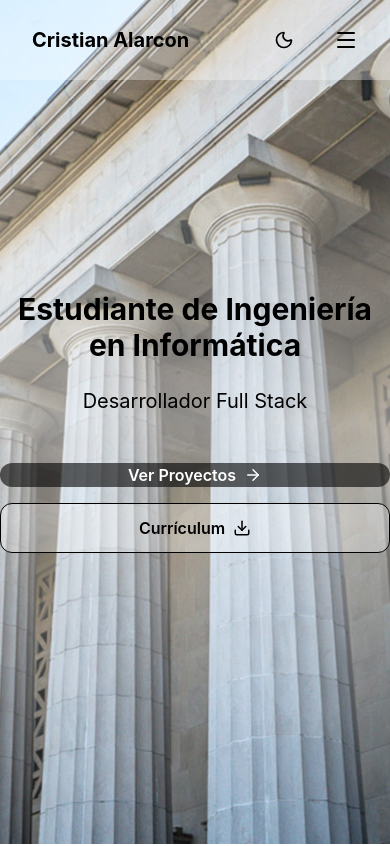
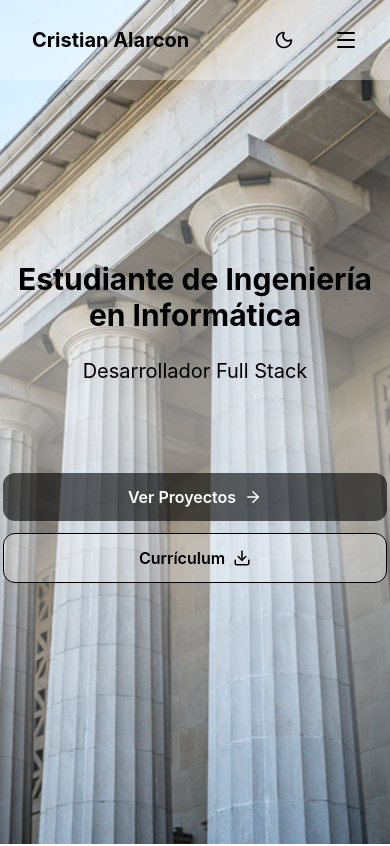
Before and after one commit to CristianAlarconDev/PortfolioV2, a React (Vite) app: page / in a window 390 px wide. Shown: the top 846 px of the page. Built offline with nearby package versions, Linux system fonts and the light colour scheme.

Commit message:
tamanio de links corregidos en mobile se uso max

```diff
--- a/src/components/Hero.jsx
+++ b/src/components/Hero.jsx
@@ -18,17 +18,22 @@ export default function Hero() {
             <p className="text-xl md:text-2xl text-foreground/70 mb-12 text-balance">{translate("subtitle")}</p>
             {/* Call to Action Buttons */}
             <section className="flex flex-col sm:flex-row gap-4 justify-center">
+                <div className="flex flex-col sm:flex-row gap-3 justify-center mt-10 w-full sm:w-auto">
+
                 <Link to="projects" smooth={true} duration={500}
-                    className="cursor-pointer bg-black/60  text-white px-8  rounded-xl font-semibold
-                    flex items-center justify-center gap-2 hover:bg-black/70 ">
+                    className="cursor-pointer bg-black/60 text-white px-8 py-3 rounded-xl font-semibold
+                    flex items-center justify-center gap-2 hover:bg-black/70
+                    w-full max-w-sm mx-auto sm:w-auto sm:max-w-none sm:mx-0 whitespace-nowrap ">
                     {translate("viewWork")} <ArrowRight size={18} />
                 </Link>
                 <a href="/CV-Full-Stack.pdf" download="CV_Cristian_Alarcon.pdf"
                     className="bg-white/30 border  text-black px-8 py-3 rounded-xl font-semibold
-                    flex items-center justify-center gap-2 hover:bg-white/50 "
+                    flex items-center justify-center gap-2 hover:bg-white/50
+                    w-full max-w-sm mx-auto sm:w-auto sm:max-w-none sm:mx-0 whitespace-nowrap "
                 >
                     {translate("resume")} <Download size={18} />
                 </a>
+                </div>
             </section>
         </div>
         </section>
```
